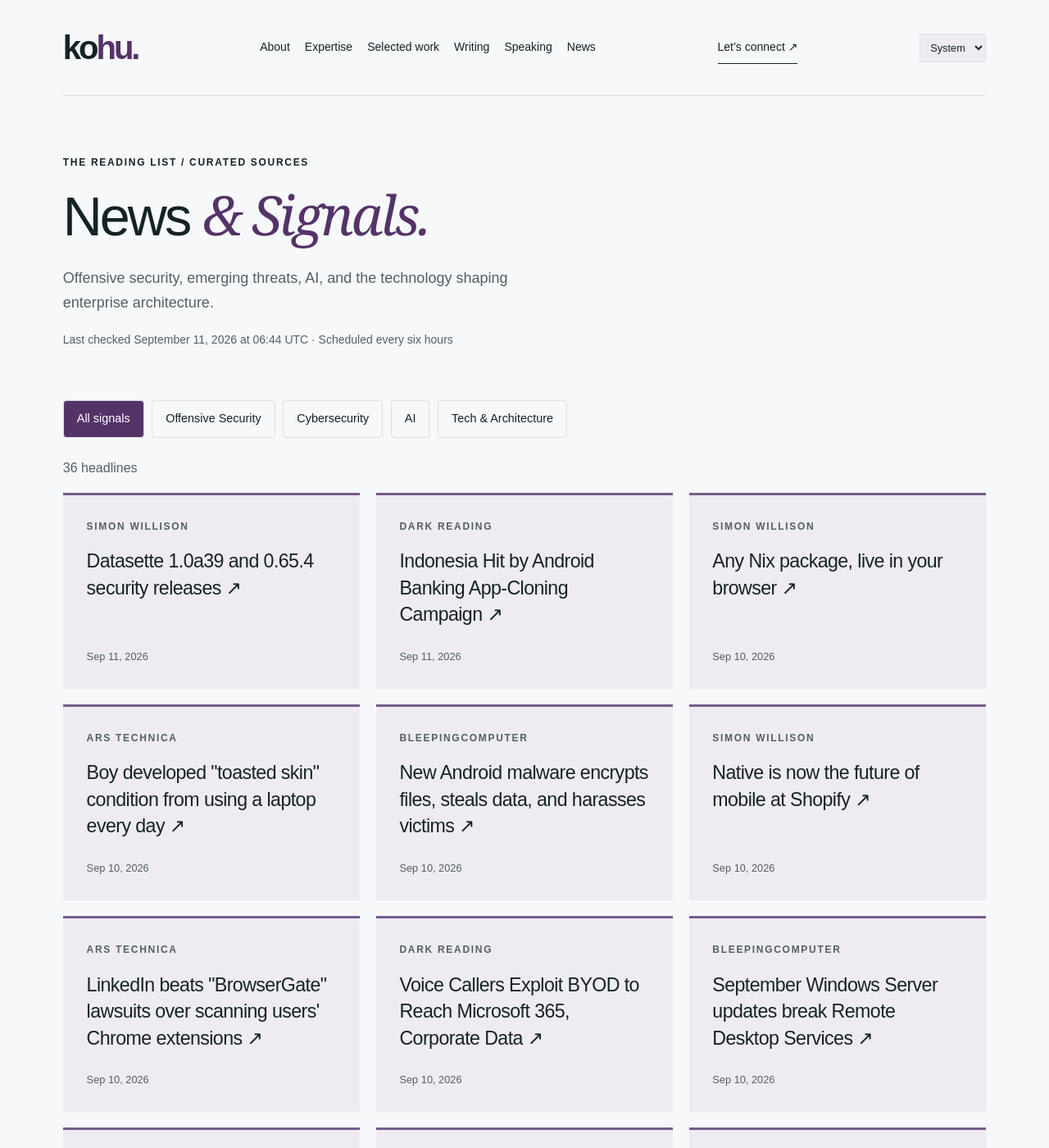
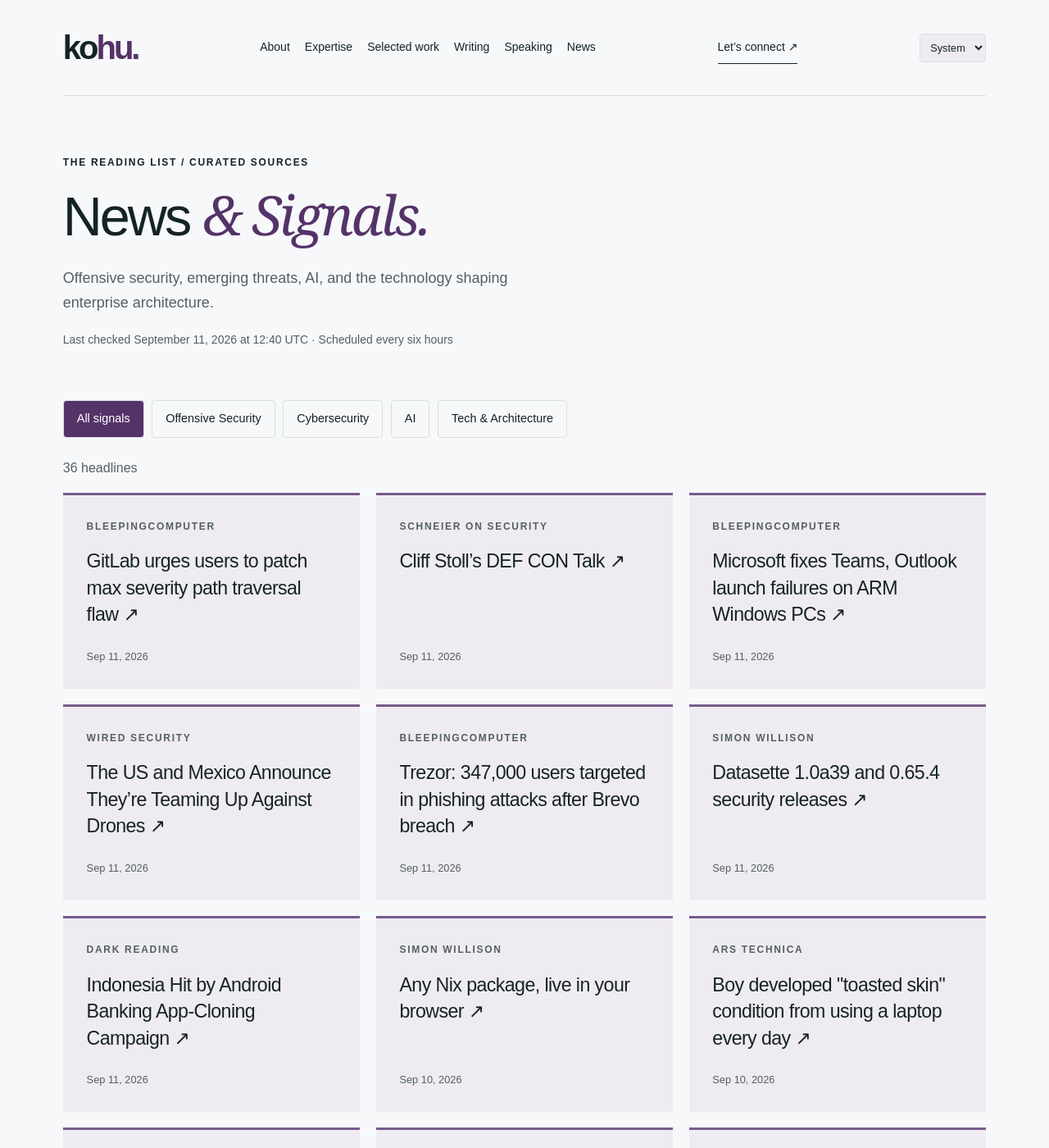
Before and after one commit to hntk/hntk.github.io, a Jekyll site: the page built from news/index.html, in a window 1280 px wide and 1400 px high. Shown: the whole window at 82% size. Built offline with Jekyll 4.4.1, drawn with Linux system fonts in a browser that asks for light colours; part of the change alters nothing that is shown; some of the changed text lies outside the part shown.

Commit message:
Refresh News and Signals

```diff
--- a/_data/news.json
+++ b/_data/news.json
@@ -1,6 +1,46 @@
 {
-  "updated": "2026-09-11T06:44:29.901469+00:00",
+  "updated": "2026-09-11T12:40:44.773625+00:00",
   "items": [
+    {
+      "title": "GitLab urges users to patch max severity path traversal flaw",
+      "url": "https://www.bleepingcomputer.com/news/security/gitlab-urges-users-to-patch-max-severity-path-traversal-flaw/",
+      "published": "2026-09-11T11:15:22+00:00",
+      "source": "BleepingComputer",
+      "source_id": "bleepingcomputer",
+      "category": "cybersecurity"
+    },
+    {
+      "title": "Cliff Stoll’s DEF CON Talk",
+      "url": "https://www.schneier.com/blog/archives/2026/09/cliff-stolls-def-con-talk.html",
+      "published": "2026-09-11T11:09:55+00:00",
+      "source": "Schneier on Security",
+      "source_id": "schneier",
+      "category": "cybersecurity"
+    },
+    {
+      "title": "Microsoft fixes Teams, Outlook launch failures on ARM Windows PCs",
+      "url": "https://www.bleepingcomputer.com/news/microsoft/microsoft-fixes-teams-outlook-launch-failures-on-arm-windows-pcs/",
+      "published": "2026-09-11T09:39:37+00:00",
+      "source": "BleepingComputer",
+      "source_id": "bleepingcomputer",
+      "category": "cybersecurity"
+    },
+    {
+      "title": "The US and Mexico Announce They’re Teaming Up Against Drones",
+      "url": "https://www.wired.com/story/us-and-mexico-announce-teaming-up-against-drones/",
+      "published": "2026-09-11T09:15:00+00:00",
+      "source": "WIRED Security",
+      "source_id": "wired",
+      "category": "cybersecurity"
+    },
+    {
+      "title": "Trezor: 347,000 users targeted in phishing attacks after Brevo breach",
+      "url": "https://www.bleepingcomputer.com/news/security/trezor-347-000-users-targeted-in-phishing-attacks-after-brevo-breach/",
+      "published": "2026-09-11T07:55:15+00:00",
+      "source": "BleepingComputer",
+      "source_id": "bleepingcomputer",
+      "category": "cybersecurity"
+    },
     {
       "title": "Datasette 1.0a39 and 0.65.4 security releases",
       "url": "https://simonwillison.net/2026/Sep/11/datasette-security/",
@@ -34,14 +74,6 @@
       "category": "tech-architecture"
     },
     {
-      "title": "New Android malware encrypts files, steals data, and harasses victims",
-      "url": "https://www.bleepingcomputer.com/news/security/new-android-malware-encrypts-files-steals-data-and-harasses-victims/",
-      "published": "2026-09-10T21:40:43+00:00",
-      "source": "BleepingComputer",
-      "source_id": "bleepingcomputer",
-      "category": "cybersecurity"
-    },
-    {
       "title": "Native is now the future of mobile at Shopify",
       "url": "https://simonwillison.net/2026/Sep/10/shopify-react-native/",
       "published": "2026-09-10T21:11:15+00:00",
@@ -63,22 +95,6 @@
       "published": "2026-09-10T20:36:03+00:00",
       "source": "Dark Reading",
       "source_id": "dark-reading",
-      "category": "cybersecurity"
-    },
-    {
-      "title": "September Windows Server updates break Remote Desktop Services",
-      "url": "https://www.bleepingcomputer.com/news/microsoft/september-windows-server-updates-break-remote-desktop-services/",
-      "published": "2026-09-10T20:34:37+00:00",
-      "source": "BleepingComputer",
-      "source_id": "bleepingcomputer",
-      "category": "cybersecurity"
-    },
-    {
-      "title": "Surfshark VPN says hackers breached internal testing, proxy servers",
-      "url": "https://www.bleepingcomputer.com/news/security/surfshark-vpn-says-hackers-breached-internal-testing-proxy-servers/",
-      "published": "2026-09-10T19:15:07+00:00",
-      "source": "BleepingComputer",
-      "source_id": "bleepingcomputer",
       "category": "cybersecurity"
     },
     {
@@ -170,14 +186,6 @@
       "category": "cybersecurity"
     },
     {
-      "title": "Apple Doesn’t Want You to Worry About the New Apple Watch’s Listening Features",
-      "url": "https://www.wired.com/story/apple-doesnt-want-you-to-worry-about-the-new-apple-watchs-listening-features/",
-      "published": "2026-09-09T19:14:26+00:00",
-      "source": "WIRED Security",
-      "source_id": "wired",
-      "category": "cybersecurity"
-    },
-    {
       "title": "Driver’s License Data for Sale",
       "url": "https://www.schneier.com/blog/archives/2026/09/drivers-license-data-for-sale.html",
       "published": "2026-09-09T16:05:00+00:00",
@@ -200,14 +208,6 @@
       "source": "Cloudflare",
       "source_id": "cloudflare",
       "category": "tech-architecture"
-    },
-    {
-      "title": "Claude Fable Solves a Historical Cipher",
-      "url": "https://www.schneier.com/blog/archives/2026/09/claude-fable-solves-a-historical-cipher.html",
-      "published": "2026-09-09T11:08:26+00:00",
-      "source": "Schneier on Security",
-      "source_id": "schneier",
-      "category": "cybersecurity"
     },
     {
       "title": "A “proof” of Fermat’s Last Theorem that fits the margin",
@@ -295,79 +295,79 @@
       "id": "ars-technica",
       "name": "Ars Technica",
       "status": "ok",
-      "last_success": "2026-09-11T06:44:29.901469+00:00"
+      "last_success": "2026-09-11T12:40:44.773625+00:00"
     },
     {
       "id": "bleepingcomputer",
       "name": "BleepingComputer",
       "status": "ok",
-      "last_success": "2026-09-11T06:44:29.901469+00:00"
+      "last_success": "2026-09-11T12:40:44.773625+00:00"
     },
     {
       "id": "cloudflare",
       "name": "Cloudflare",
       "status": "ok",
-      "last_success": "2026-09-11T06:44:29.901469+00:00"
+      "last_success": "2026-09-11T12:40:44.773625+00:00"
     },
     {
       "id": "dark-reading",
       "name": "Dark Reading",
       "status": "ok",
-      "last_success": "2026-09-11T06:44:29.901469+00:00"
+      "last_success": "2026-09-11T12:40:44.773625+00:00"
     },
     {
       "id": "hugging-face",
       "name": "Hugging Face",
       "status": "ok",
-      "last_success": "2026-09-11T06:44:29.901469+00:00"
+      "last_success": "2026-09-11T12:40:44.773625+00:00"
     },
     {
       "id": "microsoft-research",
       "name": "Microsoft Research",
       "status": "ok",
-      "last_success": "2026-09-11T06:44:29.901469+00:00"
+      "last_success": "2026-09-11T12:40:44.773625+00:00"
     },
     {
       "id": "nvidia",
       "name": "NVIDIA",
       "status": "ok",
-      "last_success": "2026-09-11T06:44:29.901469+00:00"
+      "last_success": "2026-09-11T12:40:44.773625+00:00"
     },
     {
       "id": "portswigger",
       "name": "PortSwigger Research",
       "status": "ok",
-      "last_success": "2026-09-11T06:44:29.901469+00:00"
+      "last_success": "2026-09-11T12:40:44.773625+00:00"
     },
     {
       "id": "schneier",
       "name": "Schneier on Security",
       "status": "ok",
-      "last_success": "2026-09-11T06:44:29.901469+00:00"
+      "last_success": "2026-09-11T12:40:44.773625+00:00"
     },
     {
       "id": "simon-willison",
       "name": "Simon Willison",
       "status": "ok",
-      "last_success": "2026-09-11T06:44:29.901469+00:00"
+      "last_success": "2026-09-11T12:40:44.773625+00:00"
     },
     {
       "id": "specterops",
       "name": "SpecterOps",
       "status": "ok",
-      "last_success": "2026-09-11T06:44:29.901469+00:00"
+      "last_success": "2026-09-11T12:40:44.773625+00:00"
     },
     {
       "id": "trail-of-bits",
       "name": "Trail of Bits",
       "status": "ok",
-      "last_success": "2026-09-11T06:44:29.901469+00:00"
+      "last_success": "2026-09-11T12:40:44.773625+00:00"
     },
     {
       "id": "wired",
       "name": "WIRED Security",
       "status": "ok",
-      "last_success": "2026-09-11T06:44:29.901469+00:00"
+      "last_success": "2026-09-11T12:40:44.773625+00:00"
     }
   ]
 }
```
